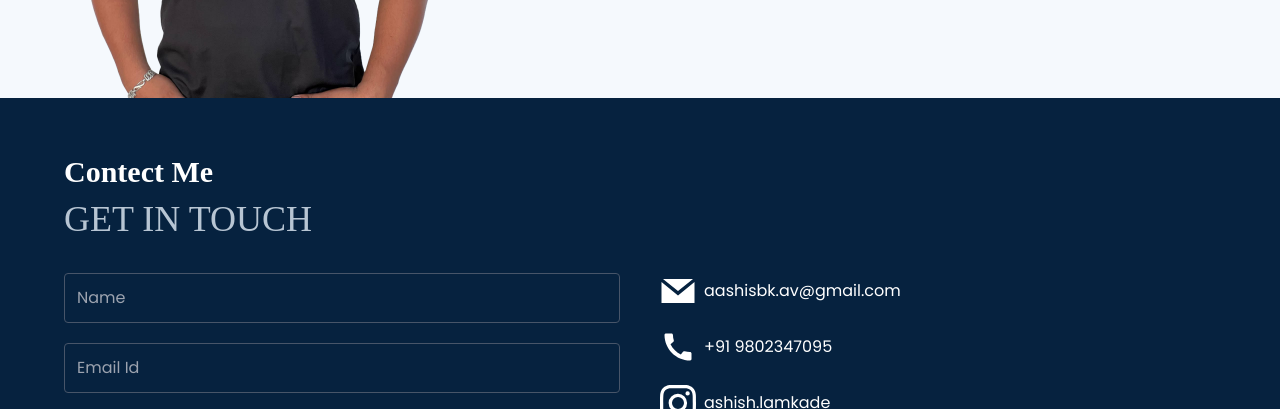
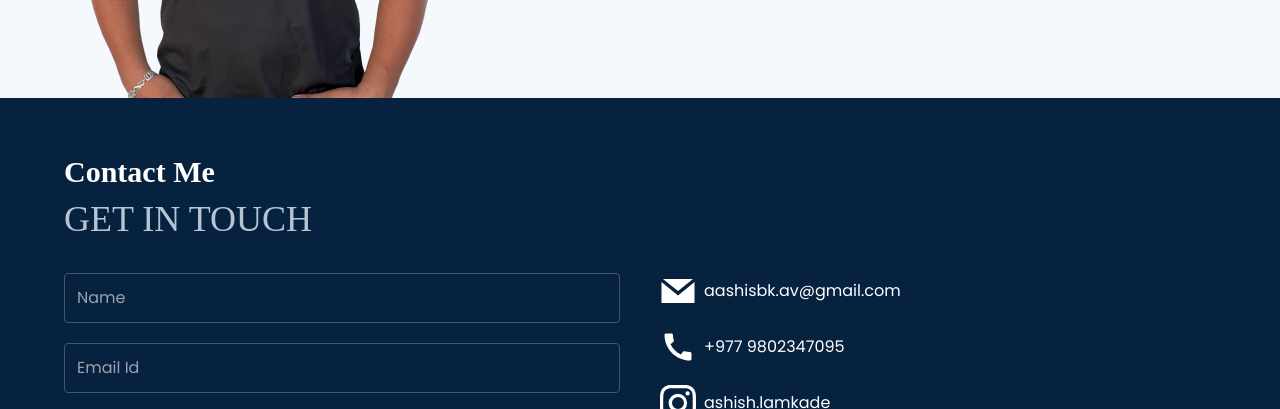
Before and after one commit to SushantBaniya/Ashish_Portfolio, a React (Vite) app in the folder react_portfolio_2/: page / in a window 1280 px wide. Shown: the part 4040-4449 px from the top of the page. Built offline with nearby package versions, Linux system fonts and the light colour scheme; a web font is replaced by a local one.

Commit message:
content change

```diff
--- a/react_portfolio_2/src/Content.js
+++ b/react_portfolio_2/src/Content.js
@@ -256,7 +256,7 @@ export const content = {
     btnText: "Hire Me",
   },
   Contact: {
-    title: "Contect Me",
+    title: "Contact Me",
     subtitle: "GET IN TOUCH",
     social_media: [
       {
@@ -265,9 +265,9 @@ export const content = {
         link: "mailto:aashisbk.av@gmail.com",
       },
       {
-        text: "+91 9802347095",
+        text: "+977 9802347095",
         icon: MdCall,
-        link: "https://wa.me/919802347095",
+        link: "https://wa.me/9779802347095",
       },
       {
         text: "ashish.lamkade",
@@ -277,6 +277,6 @@ export const content = {
     ],
   },
   Footer: {
-    text: "Sushantprojects@all rights reserved 2025",
+    text: "Sushhprojects@all rights reserved 2025",
   },
 };
```
